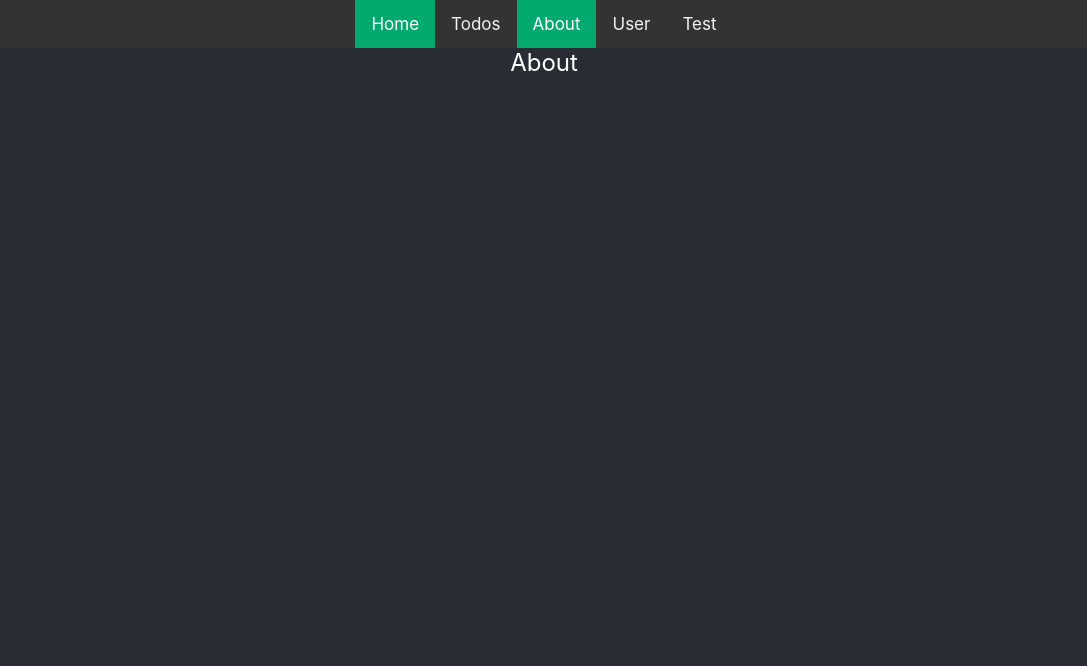
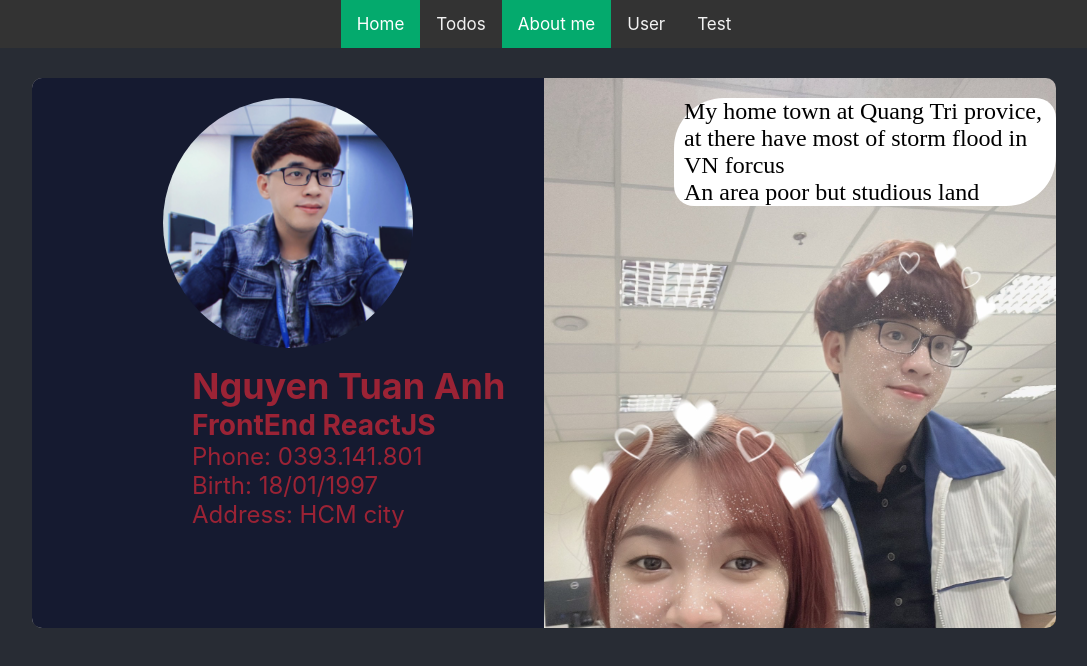
Before and after one commit to ntanh18011997/ReactProject, a React (Create React App) app: page /about in a window 1280 px wide. Shown: the top 666 px of the page, without its empty margins (96-1183 px from the left). Built offline with nearby package versions, Linux system fonts and the light colour scheme.

Commit message:
update code

```diff
--- a/src/views/About/about.js
+++ b/src/views/About/about.js
@@ -1,9 +1,30 @@
 import React from "react";
+import './about.scss'
+import TuanAnh from "../../assets/images/TuanAnh.jpg"
 class About extends React.Component{
     render(){
         return(
-            <div>
-                About
+            <div className="container">
+                <div className="container-about">
+                    <div className="about-sidebar">
+                        <div className="about-sidebar__avatar">
+                            <img src={TuanAnh} className="about-sidebar__avatar-img"></img>
+                        </div>
+                        <div className="about-sidebar__infor">
+                            <h2>Nguyen Tuan Anh</h2>
+                            <h3>FrontEnd ReactJS</h3>
+                            <p>Phone: 0393.141.801</p>
+                            <p>Birth: 18/01/1997</p>
+                            <p>Address: HCM city</p>
+                        </div>
+                    </div>
+                    <div className="about-content">
+                        <div className="about-content-text">
+                            <p>My home town at Quang Tri provice, at there have most of storm flood in VN forcus</p>
+                            <p>An area poor but studious land</p>
+                        </div>
+                    </div>
+                </div>
             </div>
         )
     }
--- /dev/null
+++ b/src/views/About/about.scss
@@ -0,0 +1,59 @@
+*{
+    margin: 0;
+    padding: 0;
+
+}
+.container{
+    width: 100%;
+    display: flex;
+    justify-content: center;
+    .container-about{
+        margin-top: 30px;
+        width: 80%;
+        height: 550px;
+        display: flex;
+        justify-content: center;
+        box-sizing: border-box;
+        background-color: #151a30;
+        background-image: url(../../assets/images/Tuananh-background-about.jpg);
+        background-size :50% ;
+        color:RGB(155, 35, 53);
+        font-weight: 400;
+
+        border-radius: 10px;
+        .about-sidebar{
+            width: 50%;
+            height: 550px;
+            background-color: #151a30;
+            border-radius: 10px 0 0 10px;
+            .about-sidebar__avatar{
+                margin-top: 20px;
+                .about-sidebar__avatar-img{
+                    width: 250px;
+                    border-radius: 50%;
+                }
+            }
+            .about-sidebar__infor{
+                padding-top: 10px;
+                margin-left: 100px;
+                text-align: left;
+                padding-left: 60px;
+            }
+        }
+        .about-content{
+            height: 500px;
+            width: 50%;
+            color: black;
+            text-align: left;
+            justify-content: center;
+            .about-content-text{
+                margin-top: 20px;
+                margin-left: 130px;
+                font-family: Segoe Print;
+                background-color: white;
+                border-radius: 50px 20px;
+                padding-left: 10px;
+            }
+        }
+    }
+}
--- a/src/views/App.js
+++ b/src/views/App.js
@@ -31,7 +31,6 @@ function App() {
           target="_blank"
           rel="noopener noreferrer"
         >
-
         </a>
         <Switch>
           <Route path="/" exact >
@@ -54,7 +53,6 @@ function App() {
           </Route>
         </Switch>
       </header>
-
       <ToastContainer
         position="top-right"
         autoClose={5000}
--- a/src/views/Nav/Nav.js
+++ b/src/views/Nav/Nav.js
@@ -8,7 +8,7 @@ class Nav extends React.Component{
             <div className="topnav">
                 <NavLink to="/" activeClassName="active" className="topnav-list active" exact={true}>Home</NavLink>
                 <NavLink to="/todo" activeClassName="active" className="topnav-list ">Todos</NavLink>
-                <NavLink to="/about" activeClassName="active" className="topnav-list ">About</NavLink>
+                <NavLink to="/about" activeClassName="active" className="topnav-list ">About me</NavLink>
                 <NavLink to="/user" activeClassName="active" className="topnav-list ">User</NavLink>
                 <NavLink to="/test" activeClassName="active" className="topnav-list ">Test</NavLink>
             </div>
--- a/src/views/Todos/AddTodoHook.js
+++ b/src/views/Todos/AddTodoHook.js
@@ -15,7 +15,15 @@ function AddTodoHook () {
         setTodos([
             ...listTodos, todo
         ])
-        setName("")
+        setName(" ")
+    }
+
+    const handleDeleteTodo = (item) => {
+        let newListTodo = listTodos.filter(_ => _.id !== item)
+        setTodos(newListTodo)
+    }
+    const editList = (item) => {
+        console.log(item)
     }
     return(
         <div className="list-input-hook">
@@ -40,18 +48,20 @@ function AddTodoHook () {
             </div>
             <div className="list-content__child-hook">
                 {listTodos && listTodos.length > 0 && listTodos.map((item, index) => {
+                    let isEmptyObj = Object.keys(listTodos).length === 0
                 return (
+
                     <div className="list-content__child-item-hook">
                         <div className="list-content__child-text-item-hook">
                             {index + 1}.{" "}{item.name}
                         </div>
                         <div className="list-content__child-btn-hook">
-                            <i className="fa-regular fa-pen-to-square list-content__child-btn--edit list-content__child-btn-hover"></i>
+                            <i className="fa-regular fa-pen-to-square list-content__child-btn--edit list-content__child-btn-hover" onClick={()=> editList(item)}></i>
                             <i
-                                    type="button"
-                                    className="fa-regular fa-circle-xmark list-content__child-btn--delete list-content__child-btn-delete list-content__child-btn-hover"
-                                    onClick={()=> this.handleDeleteTodo(item)}>
-                                </i>
+                                type="button"
+                                className="fa-regular fa-circle-xmark list-content__child-btn--delete list-content__child-btn-delete list-content__child-btn-hover"
+                                onClick={()=> handleDeleteTodo(item.id)}>
+                            </i>
                         </div>
                     </div>
                 )
--- a/src/views/Todos/TodoContent.js
+++ b/src/views/Todos/TodoContent.js
@@ -62,7 +62,6 @@ class TodoContent extends React.Component{
         let {listTodo} = this.state;
         let {editTodo} = this.state;
         let isEmptyObj = Object.keys(editTodo).length === 0; // If editTodo == empty => true ;  // If editTodo !== empty => false;
-        console.log("check editTodo", isEmptyObj)
         return(
             <div>
                 <AddTodo
--- a/src/views/Users/ListUser.js
+++ b/src/views/Users/ListUser.js
@@ -28,6 +28,7 @@ class ListUser extends React.Component{
                 <div className="title">
                     Get and render data from API <a>https://reqres.in/api/users?page=2</a>
                 </div>
+                <p> You can click to know detail</p>
                 <div className="list-user-content">
                     {ListUser && ListUser.length > 0 &&
                         ListUser.map((item,index) => {
```
Also changed, not shown: src/assets/images/TuanAnh.jpg (added), src/assets/images/Tuananh-background-about.jpg (added), src/views/Todos/Todo.js (indentation only).
